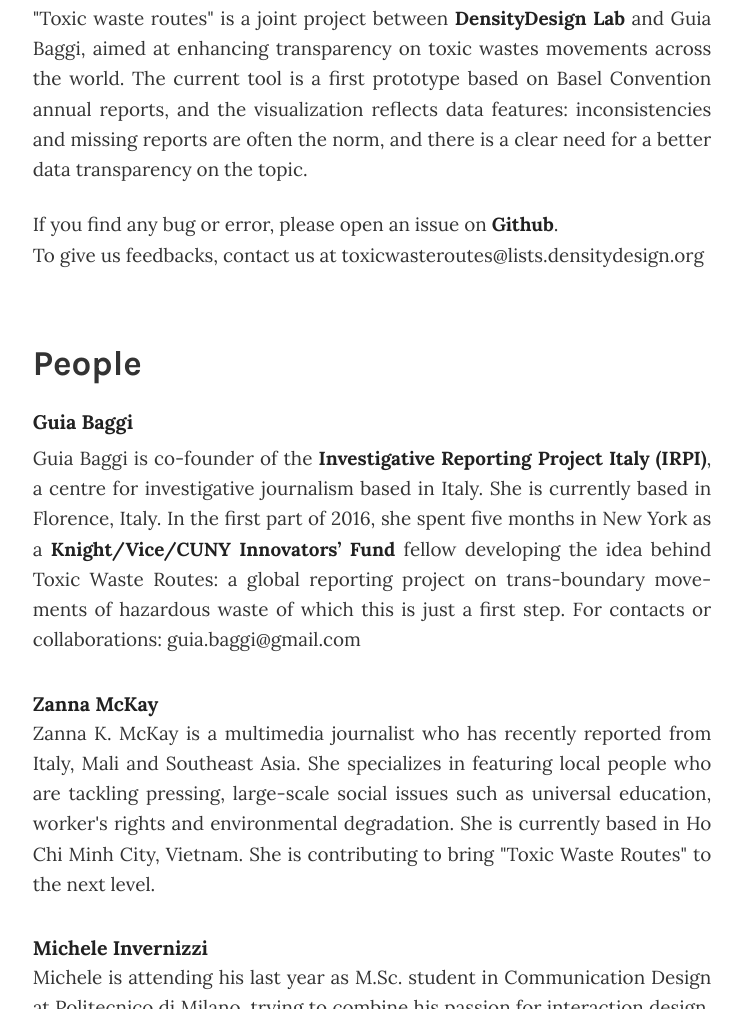
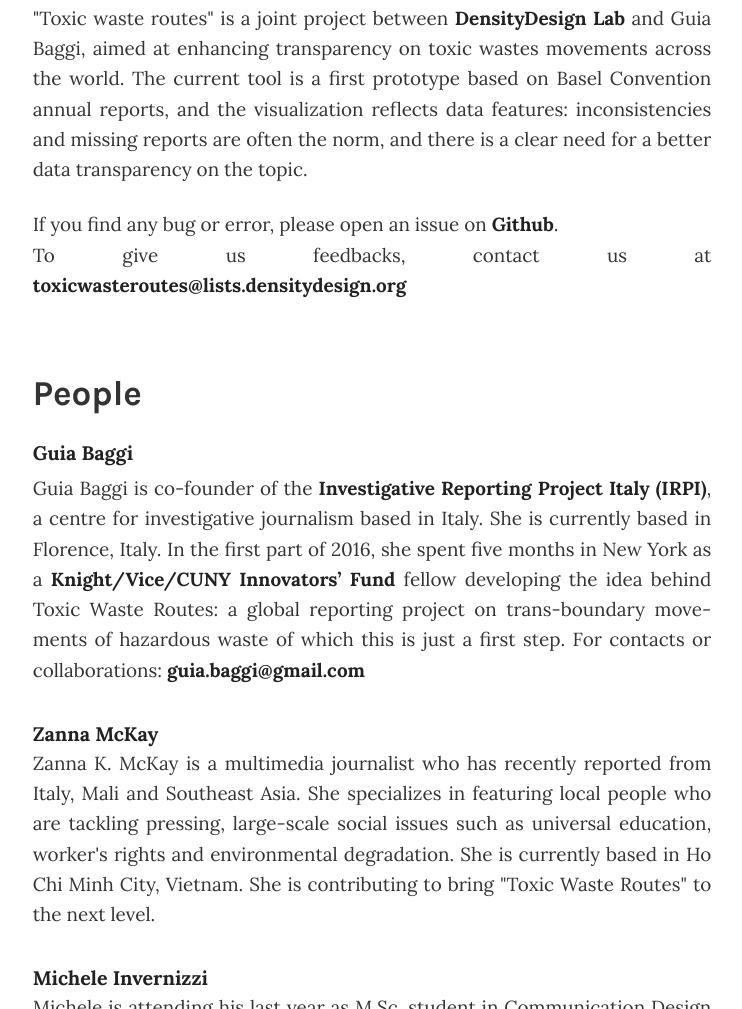
Before and after one commit to toxicwasteroutes/toxicwasteroutes.github.io, a plain HTML site: page index.html in a window 1280 px wide. Shown: the part 1999-3008 px from the top of the page, without its empty margins (268-1010 px from the left). Drawn offline with nearby package versions, Linux system fonts and the light colour scheme.

Commit message:
fix broken links

```diff
--- a/index.html
+++ b/index.html
@@ -49,14 +49,14 @@
             <h3 class="title intro-subtitle">About</h3>
             <div class="intro-copy copy">
                 <p>"Toxic waste routes" is a joint project between <a class="intro-link copy-link copy" href="http://www.densitydesign.org/">DensityDesign Lab</a> and Guia Baggi, aimed at enhancing transparency on toxic wastes movements across the world. The current tool is a first prototype based on Basel Convention annual reports, and the visualization reflects data features: inconsistencies and missing reports are often the norm, and there is a clear need for a better data transparency on the topic.</p>
-                <p>If you find any bug or error, please open an issue on <a class="intro-link copy-link copy" href="https://github.com/toxicwasteroutes/toxicwasteroutes.github.io/issues">Github</a>.<br/>To give us feedbacks, contact us at toxicwasteroutes@lists.densitydesign.org</p>
+                <p>If you find any bug or error, please open an issue on <a class="intro-link copy-link copy" href="https://github.com/toxicwasteroutes/toxicwasteroutes.github.io/issues">Github</a>.<br/>To give us feedbacks, contact us at <a class="intro-link copy-link copy" href="mailto:toxicwasteroutes@lists.densitydesign.org">toxicwasteroutes@lists.densitydesign.org</a></p>
             </div>
         </div>
         <div class="row row-copy">
             <h3 class="title intro-subtitle">People</h3>
             <div class="intro-copy copy">
                 <h4 class="intro-names">Guia Baggi</h4>
-                <p>Guia Baggi is co-founder of the <a class="intro-link copy-link copy" href="https://irpi.eu/">Investigative Reporting Project Italy (IRPI)</a>, a centre for investigative journalism based in Italy. She is currently based in Florence, Italy. In the first part of 2016, she spent five months in New York as a <a class="intro-link copy-link copy" href="https://news.vice.com/article/vice-announces-inaugural-class-of-knight-vice-innovators">Knight/Vice/CUNY Innovators’ Fund</a> fellow developing the idea behind Toxic Waste Routes: a global reporting project on trans-boundary movements of hazardous waste of which this is just a first step. For contacts or collaborations: guia.baggi@gmail.com</p>
+                <p>Guia Baggi is co-founder of the <a class="intro-link copy-link copy" href="https://irpi.eu/">Investigative Reporting Project Italy (IRPI)</a>, a centre for investigative journalism based in Italy. She is currently based in Florence, Italy. In the first part of 2016, she spent five months in New York as a <a class="intro-link copy-link copy" href="https://news.vice.com/article/vice-announces-inaugural-class-of-knight-vice-innovators">Knight/Vice/CUNY Innovators’ Fund</a> fellow developing the idea behind Toxic Waste Routes: a global reporting project on trans-boundary movements of hazardous waste of which this is just a first step. For contacts or collaborations: <a class="intro-link copy-link copy" href="mailto:guia.baggi@gmail.com">guia.baggi@gmail.com</a></p>
             </div>
             <div class="intro-copy copy">
                 <a class="intro-link copy" href="http://www.zannamckay.com">Zanna McKay</a>
```
